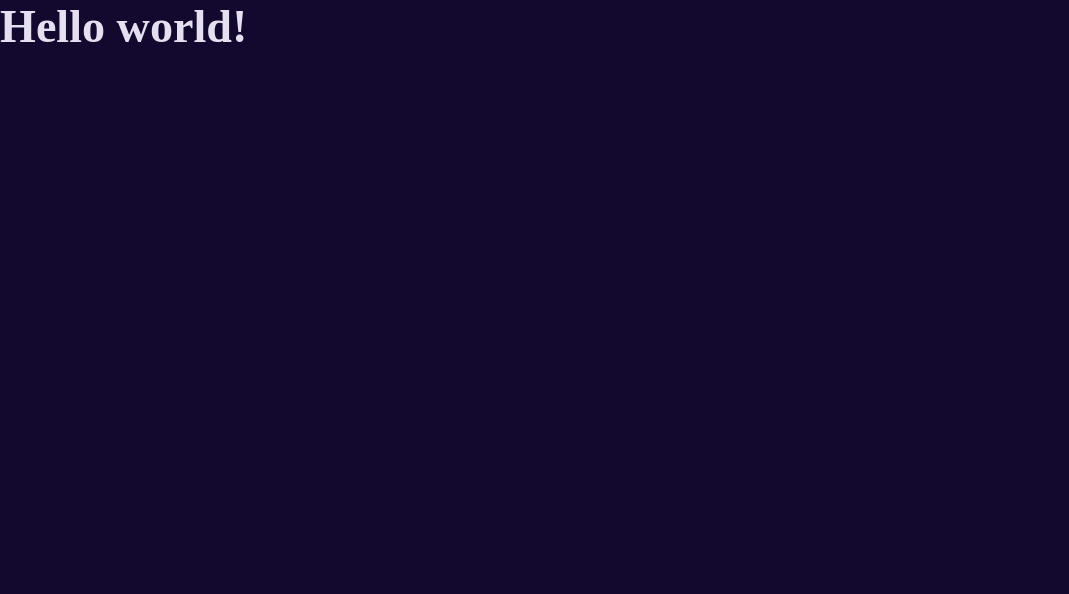
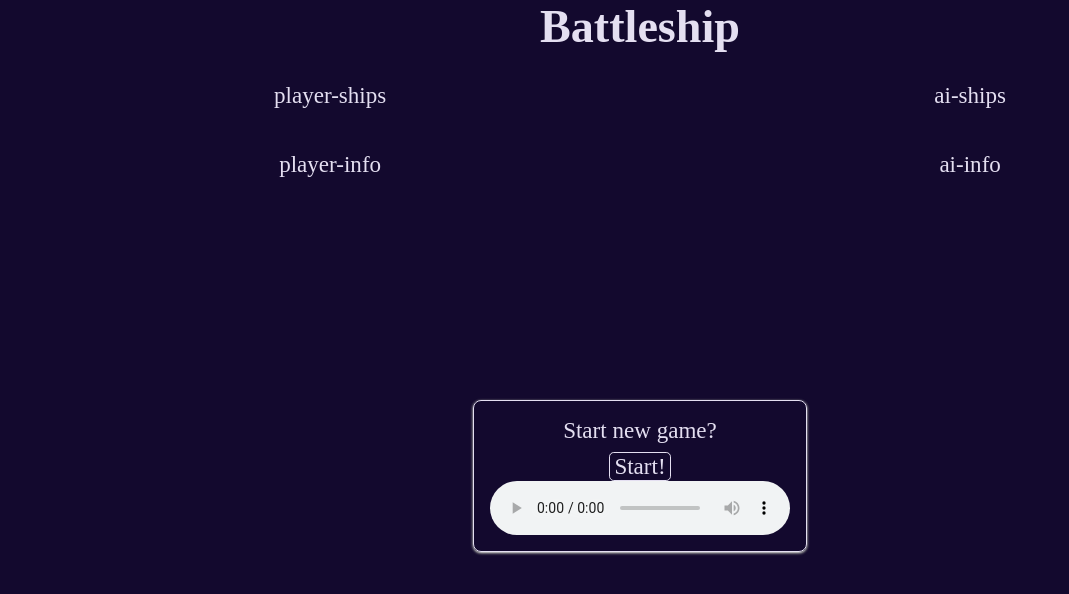
Before and after one commit to proffery/odin-battleship, a website built with webpack: page index.html in a window 1280 px wide. Shown: the whole page, without its empty margins (0-1069 px from the left). Built offline with nearby package versions, Linux system fonts and the light colour scheme.

Commit message:
start game window

```diff
--- a/index.html
+++ b/index.html
@@ -7,8 +7,18 @@
     <title>Project: Battleship JavaScript Course</title>
 </head>
 <body>
-    <h1>
-        Hello world!
-    </h1>
+    <div class="main-container">
+        <h1 class="header">
+            Battleship
+        </h1>
+        <div class="battle-area">
+            <div class="player-ships">player-ships</div>
+            <div class="ai-ships">ai-ships</div>
+        </div>
+        <div class="info-area">
+            <div class="player-info">player-info</div>
+            <div class="ai-info">ai-info</div>
+        </div>
+    </div>
 </body>
 </html>
--- a/package.json
+++ b/package.json
@@ -222,6 +222,7 @@
     "@webpack-cli/generators": "^3.0.2",
     "babel-loader": "^9.1.2",
     "css-loader": "^6.7.3",
+    "file-loader": "^6.2.0",
     "html-webpack-plugin": "^5.5.1",
     "jest": "^29.5.0",
     "style-loader": "^3.3.2",
--- a/src/Ship.js
+++ b/src/Ship.js
@@ -57,16 +57,12 @@ export default class Ship {
             }
         }
 
-        for (let i = 0; i < shipArea.length; i++) {
-            for (let j = 0; j < shipArea[i].length; j++) {
-                if (j > 0 && j < shipArea.length - 1 ) {
+        for (let i = 0; i < this.shipMap.length; i++) {
+            for (let j = 0; j < this.shipMap[i].length; j++) {
+                if ((j > 0 && j < this.shipMap.length - 1) && (i > 0 && i < this.shipMap.length - 1)) {
                     if (this.shipMap[i][j] === true) {
                         shipArea[i][j - 1] = true
                         shipArea[i][j + 1] = true
-                    }
-                }
-                if (i > 0 && i < shipArea.length - 1) {
-                    if (this.shipMap[i][j] === true) {
                         shipArea[i - 1][j] = true
                         shipArea[i + 1][j] = true
                         shipArea[i - 1][j - 1] = true
@@ -75,47 +71,37 @@ export default class Ship {
                         shipArea[i - 1][j + 1] = true
                     }
                 }
-                // if (j === shipArea.length - 1) {
-                //     if (this.shipMap[i][j] === true) {
-                //         //shipArea[i][j + 1] = true
-                //         //shipArea[i][i] = true
-                //     }
-                // }
-                // if (i === shipArea.length - 1) {
-                //     if (this.shipMap[i][j] === true) {
-                //         //shipArea[i - 1][j] = true
-                //         shipArea[i + 1][j] = true
-                //         //shipArea[i - 1][j - 1] = true
-                //         //shipArea[i + 1][j + 1] = true
-                //         //shipArea[i + 1][j - 1] = true
-                //         //shipArea[i - 1][j + 1] = true
-                //     }
-                // }
+                if (i === 0 && j === 0) {
+                    if (this.shipMap[i][j] === true) {
+                        shipArea[i][j + 1] = true
+                        shipArea[i + 1][j] = true
+                        shipArea[i + 1][j + 1] = true
+                    }
+                }
+                if (i === 0 && j === this.shipMap.length - 1) {
+                    if (this.shipMap[i][j] === true) {
+                        shipArea[i][j - 1] = true
+                        shipArea[i + 1][j] = true
+                        shipArea[i + 1][j - 1] = true
+                    }
+                }
+                if (i === this.shipMap.length - 1 && j === this.shipMap.length - 1) {
+                    if (this.shipMap[i][j] === true) {
+                        shipArea[i][j - 1] = true
+                        shipArea[i - 1][j] = true
+                        shipArea[i - 1][j - 1] = true
+                    }
+                }
+                if (i === this.shipMap.length - 1 && j === 0) {
+                    if (this.shipMap[i][j] === true) {
+                        shipArea[i][j + 1] = true
+                        shipArea[i - 1][j] = true
+                        shipArea[i - 1][j + 1] = true
+                        console.log('this')
+                    }
+                }
             }
         }
-        // for (let i = 0; i < shipArea.length; i++) {
-        //     for (let j = 0; j < shipArea[i].length; j++) {
-        //     }
-        // }
-                // if (j == 0 && shipArea[i][j] === true) {
-                //     shipArea[i][j + 1] = true
-                // }
-
-                // if (j == shipArea.length  && shipArea[i][j] === true) {
-                //     shipArea[i][j + 1] = true
-                // }
-
-
-
-                // if (i == 0 && shipArea[i][j] === true) {
-                //     shipArea[i + 1][j] = true
-                // }
-
-                // if (i == shipArea.length && shipArea[i][j] === true) {
-                //     shipArea[i - 1][j] = true
-                // }
-
-
         return shipArea
     }
 
--- a/src/index.js
+++ b/src/index.js
@@ -1,6 +1,7 @@
 import './styles/style.css'
 import Ship from './Ship'
 import gameboard from './Gameboard'
+import render from './render'
 const fleet = [
     {
         shipLength: 4,
@@ -19,13 +20,15 @@ const fleet = [
         shipNumber: 4
     }
 ]
+
+render.startGameWindow()
 // gameboard.setAiShips(fleet)
 // console.log(gameboard.getAiBoard())
 // gameboard.setPlayerShips(fleet)
 // console.log(gameboard.getPlayerBoard())
-const ship = new Ship(1, [7, 2], true)
-console.log(ship.getShipMap())
-console.log(ship.getShipArea())
+// const ship = new Ship(4, [0, 0], true)
+// console.log(ship.getShipMap())
+// console.log(ship.getShipArea())
 // const ship1 = gameboard.generateShip(4)
 // const ship2 = gameboard.generateShip(3)
 // console.log(gameboard.isMapsIntersect(ship1.getShipMap(), ship2.getShipMap()))
--- /dev/null
+++ b/src/render.js
@@ -0,0 +1,36 @@
+import soundFileStartGame from './audio/startBattleSound.mp3'
+const mainContainer = document.querySelector('.main-container')
+
+
+const render = (() => {
+    function startGameWindow() {
+        const startWindow = document.createElement('div')
+        startWindow.classList.add('start-window')
+        startWindow.textContent = 'Start new game?'
+        mainContainer.appendChild(startWindow)
+        const startButton = document.createElement('div')
+        startButton.classList.add('start-button')
+        startButton.textContent = 'Start!'
+        startWindow.appendChild(startButton)
+        let startSound = new Audio(soundFileStartGame)
+        startWindow.appendChild(startSound)
+        startSound.setAttribute('controls', '')
+        //startSound.setAttribute('controlslist', 'play volume')
+        startSound.setAttribute('autoplay', '')
+        startSound.play()
+        startButton.addEventListener('click', () => {
+            startWindow.remove(),
+            game(),
+            startSound.pause()
+        })
+    }
+
+    function game() {
+
+    }
+
+
+return {startGameWindow}
+})()
+
+export default render
--- a/src/styles/style.css
+++ b/src/styles/style.css
@@ -15,8 +15,61 @@
 }
 
 body {
-    display: flex;
     background: var(--background-color-main);
     color: var(--font-color);
     font-size: var(--main-font);
 }
+
+.main-container {
+    display: grid;
+    gap: 1rem;
+    grid-template-columns: 1fr 1fr;
+    grid-template-rows: 1fr 1fr 1fr;
+}
+
+.header {
+    display: flex;
+    align-items: center;
+    justify-content: center;
+    grid-column: 1 / 3;
+    grid-row: 1 / 2;
+}
+
+.battle-area {
+    display: flex;
+    align-items: center;
+    justify-content: space-around;
+    grid-column: 1 / 3;
+    grid-row: 2 / 3;
+}
+
+.info-area {
+    display: flex;
+    align-items: center;
+    justify-content: space-around;
+    grid-column: 1 / 3;
+    grid-row: 3 / 4;
+}
+
+.start-window {
+    display: flex;
+    flex-direction: column;
+    align-items: center;
+    justify-content: center;
+    position: absolute;
+    top: 50%;
+    left: 50%;
+    transform: translateX(-50%);
+    border: 1px solid var(--font-color);
+    border-radius: .5rem;
+    padding: 1rem;
+    box-shadow: var(--shadow);
+}
+
+.start-button {
+    border: 1px solid var(--font-color);
+    border-radius: .3rem;
+    padding-left: .3rem;
+    padding-right: .3rem;
+    margin-top: .5rem;
+}
--- a/webpack.config.js
+++ b/webpack.config.js
@@ -65,6 +65,13 @@ const config = {
         }
       },
       {
+        test: /\.(mp3)$/i,
+        type: 'asset/resource',
+        generator: {
+          filename: 'audio/[name][ext]'
+        }
+      },
+      {
         test: /\.(ttf|woff|woff2)$/i,
         type: 'asset/resource',
         generator: {
```
Also changed, not shown: dist/JS/main90ccf6e5ceb3436503ef.js (deleted), dist/JS/mainf5ed6bfe3084ff14b125.js (added), dist/index.html, 5 other files.
